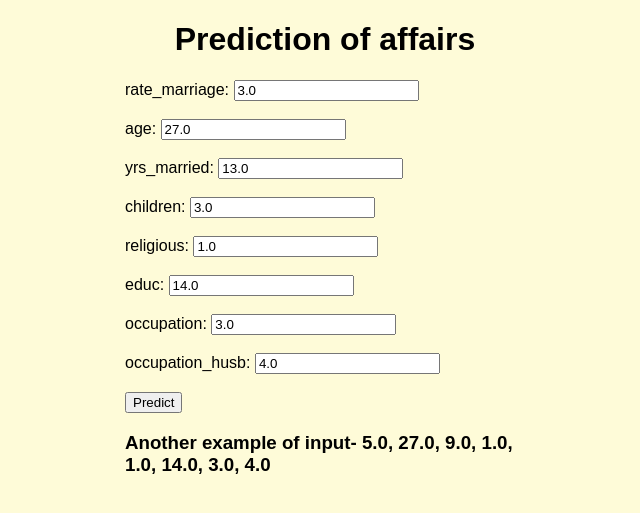
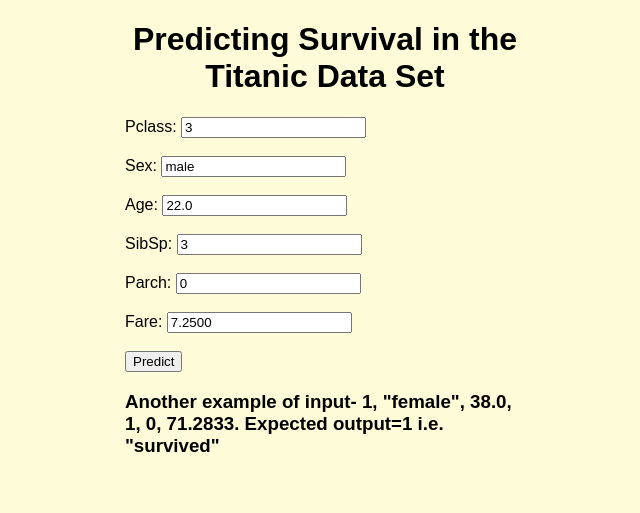
Before and after one commit to DayaUdgiri/dtree_titanic-assign, a Flask app: page / in a window 1280 px wide. Shown: the top 513 px of the page, without its empty margins (315-955 px from the left). Run offline with Flask 2, Linux system fonts and the light colour scheme; parts of the project's set-up code (start-up, migrations or seed data) failed here and were passed over.

Commit message:
modified app.py, index.html and results.html

```diff
--- a/app.py
+++ b/app.py
@@ -3,8 +3,7 @@
 from flask import Flask, render_template, request,jsonify
 from flask_cors import CORS,cross_origin
 import pickle
-import pandas as pd
-from patsy import dmatrix
+from train import scaler
 
 app = Flask(__name__) # initializing a flask app
 
@@ -19,39 +18,32 @@
     if request.method == 'POST':
         try:
             #  reading the inputs given by the user
-            rate_marriage = float(request.form['rate_marriage'])
-            age = float(request.form['age'])
-            yrs_married = float(request.form['yrs_married'])
-            children = float(request.form['children'])
-            religious = float(request.form['religious'])
-            educ = float(request.form['educ'])
-            occupation = float(request.form['occupation'])
-            occupation_husb = float(request.form['occupation_husb'])
+            Pclass = float(request.form['Pclass'])
+            Sex = str(request.form['Sex'])
+            Age = float(request.form['Age'])
+            SibSp = float(request.form['SibSp'])
+            Parch = float(request.form['Parch'])
+            Fare = float(request.form['Fare'])
 
-            input_df = pd.DataFrame(data=[[rate_marriage, age, yrs_married,children,religious,educ,occupation,occupation_husb]],
-                                    columns=["rate_marriage","age", "yrs_married","children","religious","educ","occupation","occupation_husb"])
+            if Sex=="male":
+                male=1
+                female=0
+            else:
+                male=0
+                female=1
 
-            X_input = dmatrix('rate_marriage + age + yrs_married + children + \
-            religious + educ + occupation + occupation_husb', input_df, return_type="dataframe")
+            # input_df = pd.DataFrame(data=[[Pclass, Sex, Age, SibSp,Parch,Fare]], \
+            #                         columns=["Pclass", "Sex", "Age", "SibSp", "Parch", "Fare"])
 
-            print(X_input)
+            # X_input = dmatrix('rate_marriage + age + yrs_married + children + \
+            # religious + educ + occupation + occupation_husb', input_df, return_type="dataframe")
 
-            # X_input = X_input.rename(columns=
-            #              {'C(occupation)[T.2.0]': 'occ_2',
-            #               'C(occupation)[T.3.0]': 'occ_3',
-            #               'C(occupation)[T.4.0]': 'occ_4',
-            #               'C(occupation)[T.5.0]': 'occ_5',
-            #               'C(occupation)[T.6.0]': 'occ_6',
-            #               'C(occupation_husb)[T.2.0]': 'occ_husb_2',
-            #               'C(occupation_husb)[T.3.0]': 'occ_husb_3',
-            #               'C(occupation_husb)[T.4.0]': 'occ_husb_4',
-            #               'C(occupation_husb)[T.5.0]': 'occ_husb_5',
-            #               'C(occupation_husb)[T.6.0]': 'occ_husb_6'})
+            # print(X_input)
 
-            filename = 'Logi_saga_final_model.pickle'
+            filename = 'Decision_Tree_opti_model.pickle'
             loaded_model = pickle.load(open(filename, 'rb')) # loading the model file from the storage
             # predictions using the loaded model file
-            prediction = loaded_model.predict(X_input)
+            prediction = loaded_model.predict(scaler.transform([[Pclass, Age, SibSp,Parch,Fare, female, male]]))
             print('prediction is', prediction)
             # showing the prediction results in a UI
             return render_template('results.html',prediction=round(prediction[0],2))
--- a/templates/index.html
+++ b/templates/index.html
@@ -5,33 +5,29 @@
 <title>Search Page</title>
 <link rel="stylesheet" href="{{ url_for('static', filename='css/style.css') }}">
 {% endblock %}
-
+,,
 {% block body %}
 <div class="content">
-    <h1 style="text-align: center">Prediction of affairs</h1>
+    <h1 style="text-align: center">Predicting Survival in the Titanic Data Set</h1>
 
     <div class="form">
         <form action="/predict" method="POST">
-            <label>rate_marriage:</label>
-            <input type="float" name="rate_marriage" id="rate_marriage" placeholder="rate_marriage" value="3.0" ><br><br>
-            <label>age:</label>
-            <input type="float" name="age" id="age" placeholder="age" value="27.0"><br><br>
-            <label>yrs_married:</label>
-            <input type="float" name="yrs_married" id="yrs_married" placeholder="yrs_married" value="13.0"><br><br>
-            <label>children:</label>
-            <input type="float" name="children" id="children" placeholder="children" value="3.0"><br><br>
-            <label>religious:</label>
-            <input type="float" name="religious" id="religious" placeholder="religious" value="1.0"><br><br>
-            <label>educ:</label>
-            <input type="float" name="educ" id="educ" placeholder="educ" value="14.0"><br><br>
-            <label>occupation:</label>
-            <input type="float" name="occupation" id="occupation" placeholder="occupation" value="3.0" ><br><br>
-            <label>occupation_husb:</label>
-            <input type="float" name="occupation_husb" id="occupation_husb" placeholder="occupation_husb" value="4.0"><br><br>
+            <label>Pclass:</label>
+            <input type="int" name="Pclass" id="Pclass" placeholder="Pclass" value="3" ><br><br>
+            <label>Sex:</label>
+            <input type="str" name="Sex" id="Sex" placeholder="Sex" value="male"><br><br>
+            <label>Age:</label>
+            <input type="float" name="Age" id="Age" placeholder="Age" value="22.0"><br><br>
+            <label>SibSp:</label>
+            <input type="int" name="SibSp" id="SibSp" placeholder="SibSp" value="3"><br><br>
+            <label>Parch:</label>
+            <input type="int" name="Parch" id="Parch" placeholder="Parch" value="0"><br><br>
+            <label>Fare:</label>
+            <input type="float" name="Fare" id="Fare" placeholder="Fare" value="7.2500"><br><br>
 
             <input type="submit" value="Predict">
 
-            <h3 style="text-align:left">Another example of input- 5.0, 27.0, 9.0, 1.0, 1.0, 14.0, 3.0, 4.0</h3>
+            <h3 style="text-align:left">Another example of input- 1, "female", 38.0, 1, 0, 71.2833. Expected output=1 i.e. "survived"</h3>
 
 
         </form>
--- a/templates/results.html
+++ b/templates/results.html
@@ -19,8 +19,8 @@
   <div class="table-users">
    <div class="header">Prediction</div>
 
-      <p> Affair prediction is {{prediction}}. <br>
-          Note- 1.0 means "Yes" and 0.0 means "No"</p>
+      <p> Survival prediction= {{prediction}}. <br>
+          Note- 1 means "Survived" and 0 means "Not survived"</p>
 </div>
 
 
```
Also changed, not shown: 1 other file.
